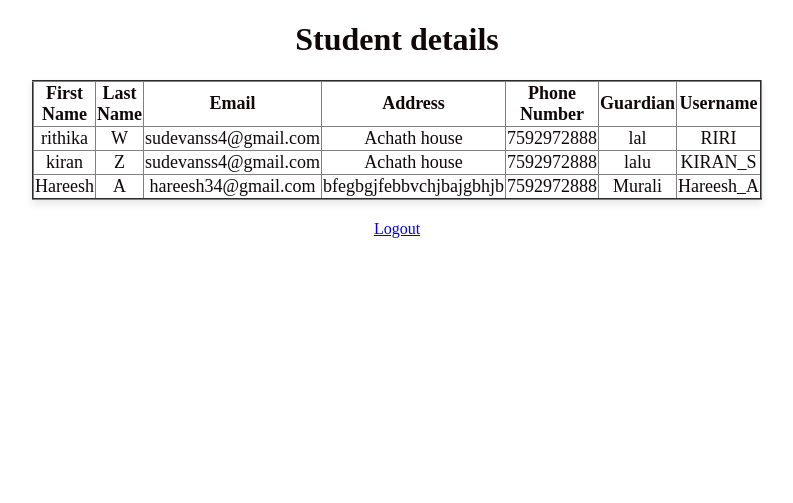
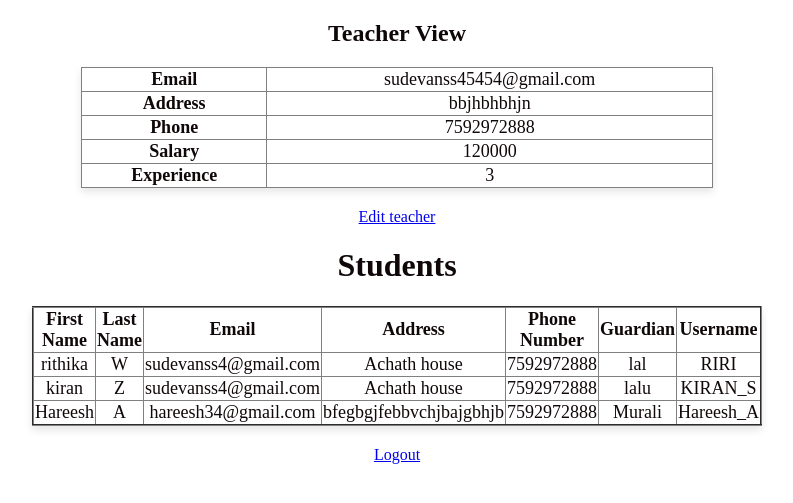
Before and after one commit to sudev-sep/project1, a Django app: page /teacher_h/ in a window 1280 px wide. Shown: the top 503 px of the page, without its empty margins (243-1036 px from the left). Run offline with Django 5.2, Linux system fonts and the light colour scheme; a user stored in the database is signed in; data comes from the database, SQL or seed files in the repository; both versions use the stored data as it was after the commit.

Commit message:
Updated teacher edit view and template

```diff
--- a/mysite/myapp/templates/student_h.html
+++ b/mysite/myapp/templates/student_h.html
@@ -61,8 +61,8 @@
             <th>Username</th>
             <td>{{ student.student_id.username }}</td>
         </tr>
-
     </table>
+    <a href="{% url 'student_edit_h' student.id %}">Edit Student</a>
     <a href="{% url 'home' %}">back</a><br>
 
 
--- a/mysite/myapp/templates/teacher_edit.html
+++ b/mysite/myapp/templates/teacher_edit.html
@@ -23,7 +23,6 @@
   <label>Phone Number:</label>
   <input type="text" name="PHONE_NUMBER" value="{{ teacher.phone_number }}"><br>
 
-  <!-- Teacher-specific fields -->
   <label>Salary:</label>
   <input type="number" name="SALARY" value="{{ teacher.salary }}"><br>
 
--- a/mysite/myapp/templates/teacher_h.html
+++ b/mysite/myapp/templates/teacher_h.html
@@ -28,7 +28,18 @@
 
 <body>
 
-    <h1>Student details</h1>
+<h2>Teacher View</h2>
+<table border="1" align="center">
+    <tr><th>Email</th><td>{{ teacher.teacher_id.email }}</td></tr>
+    <tr><th>Address</th><td>{{ teacher.teacher_id.address }}</td></tr>
+    <tr><th>Phone</th><td>{{ teacher.teacher_id.phone_number }}</td></tr>
+    <tr><th>Salary</th><td>{{ teacher.salary }}</td></tr>
+    <tr><th>Experience</th><td>{{ teacher.experience }}</td></tr>
+</table>
+      <a href="{% url 'edit_teacher_h' teacher.id %}">Edit teacher</a>
+
+
+    <h1>Students</h1>
     <table border="2" align="center">
         <tr>
             <th>First Name</th>
@@ -53,7 +64,6 @@
         </tr>
         {% endfor %}
     </table>
-
   <a href="{% url 'logout' %}">Logout</a><br>
 </body>
 </html>
--- a/mysite/myapp/views.py
+++ b/mysite/myapp/views.py
@@ -111,10 +111,14 @@ def student_h(request):
 
 
 def teacher_h(request):
+    teacher = get_object_or_404(Teacher, teacher_id=request.user)
     if not request.user.is_staff:
         return HttpResponseForbidden("Access denied. Teachers only.")
     students = Student.objects.all()
-    return render(request,'teacher_h.html',{'students': students})
+    return render(request, 'teacher_h.html', {
+        'students': students,
+        'teacher': teacher
+    })
 
 def admin_h(request):
     return render(request, 'admin_h.html')
@@ -180,6 +184,29 @@ def student_edit(request, id):
     return render(request, "student_edit.html", {"student": student})
 
 
+def student_edit_h(request, id):
+    student = get_object_or_404(Student, id=id)
+
+    if request.user != student.student_id and not request.user.is_superuser:
+        return HttpResponse("Access denied.")
+
+    if request.method == "POST":
+        student.student_id.first_name = request.POST.get("FIRSTNAME")
+        student.student_id.last_name = request.POST.get("LASTNAME")
+        student.student_id.email = request.POST.get("EMAIL")
+        student.student_id.username = request.POST.get("USERNAME")
+        student.student_id.save()
+
+        student.address = request.POST.get("ADDRESS")
+        student.phone_number = request.POST.get("PHONE_NUMBER")
+        student.guardian = request.POST.get("GUARDIAN")
+        student.save()
+        return redirect("student_h")
+
+    return render(request, "student_edit.html", {"student": student})
+
+
+
 
 
 def edit_teacher(request, id):
@@ -204,3 +231,27 @@ def edit_teacher(request, id):
         return redirect("teacher_admin")
 
     return render(request, "teacher_edit.html", {"teacher": teacher})
+
+
+def edit_teacher_h(request, id):
+    teacher = Teacher.objects.filter(id=id).first()
+    user = teacher.teacher_id
+
+    if not teacher:
+        return redirect("teacher_h")
+    if request.method == "POST":
+        user.first_name = request.POST["FIRSTNAME"]
+        user.last_name = request.POST["LASTNAME"]
+        user.email = request.POST["EMAIL"]
+        user.address = request.POST["ADDRESS"]
+        user.phone_number = request.POST["PHONE_NUMBER"]
+
+        teacher.salary = request.POST["SALARY"]
+        teacher.experience = request.POST["EXPERIENCE"]
+
+        user.save()
+        teacher.save()
+
+        return redirect("teacher_h")
+
+    return render(request, "teacher_edit.html", {"teacher": teacher})
--- a/mysite/mysite/urls.py
+++ b/mysite/mysite/urls.py
@@ -34,8 +34,11 @@ urlpatterns = [
     path('student_admin/', views.student_admin, name='student_admin'),
 
     path('student_edit/<int:id>/', views.student_edit, name='student_edit'),
+    path('student_edit_h/<int:id>/', views.student_edit_h, name='student_edit_h'),
+
 
     path('teacher_edit/<int:id>/', views.edit_teacher, name='teacher_edit'),
+    path("teacher_h/edit/<int:id>/", views.edit_teacher_h, name="edit_teacher_h"),
 
     path('teacher_admin/',views.teacher_admin,name='teacher_admin'),
     path('approve_s/<int:id>/', views.approve_student, name='approve_s'),
```
Also changed, not shown: mysite/db.sqlite3.
